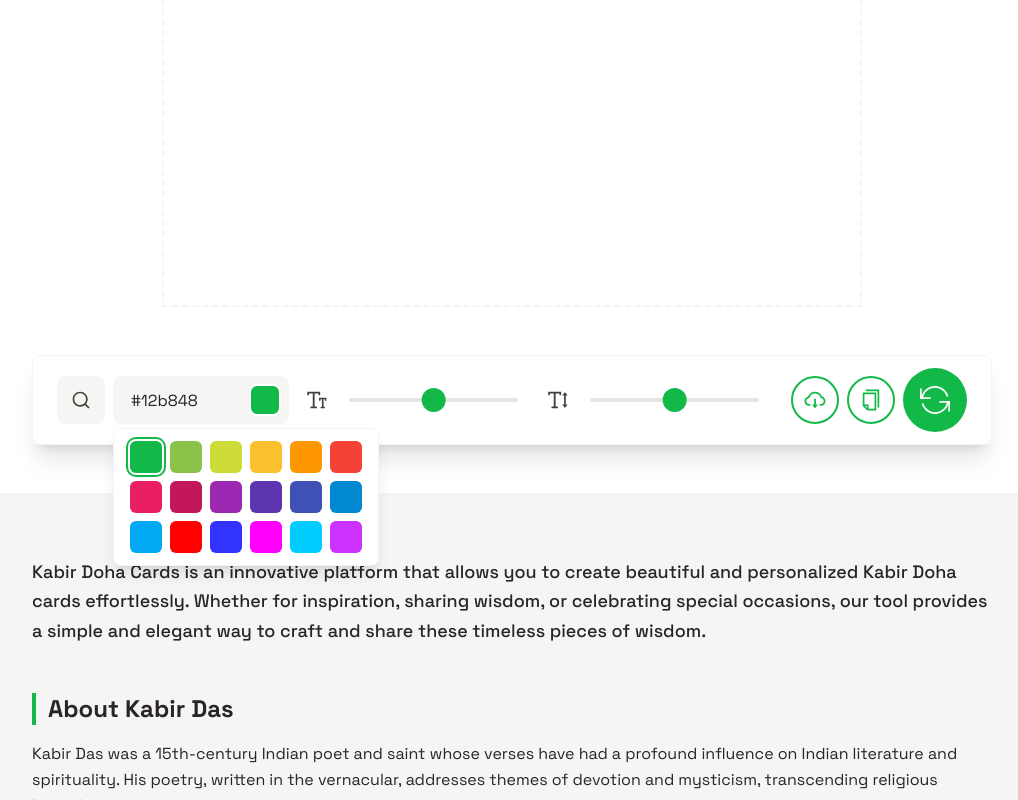
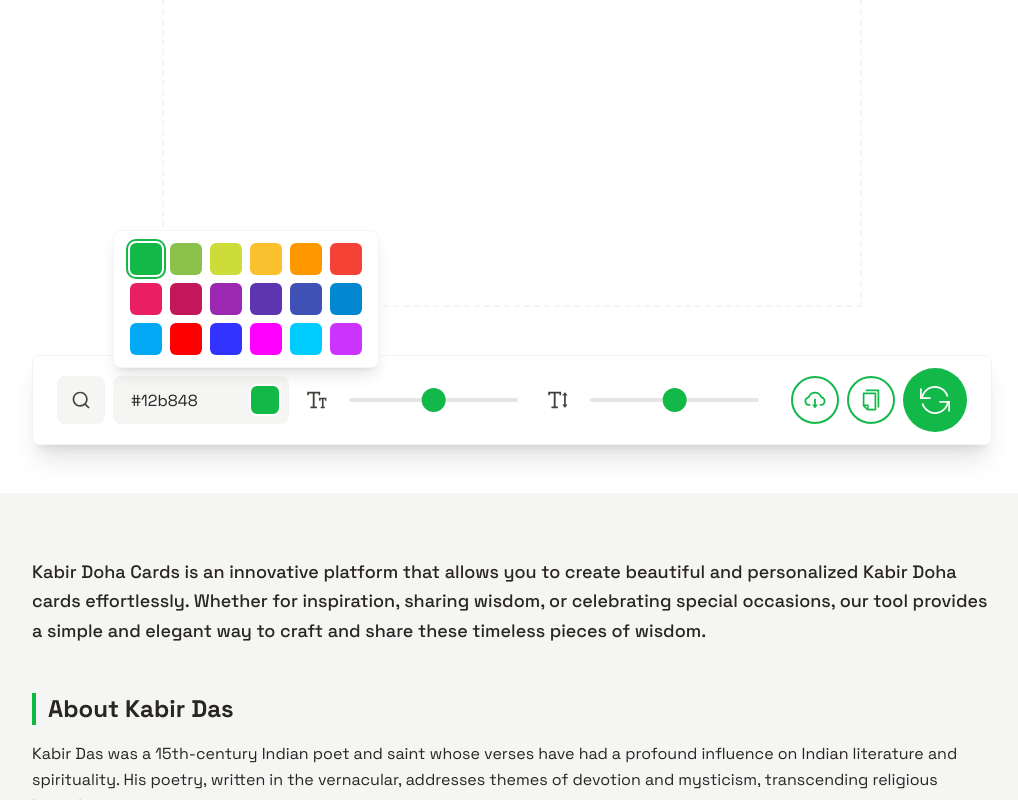
Before and after one commit to vijayhardaha/kabir-doha-cards, a Next.js app: page / in a window 1280 px wide. Both pictures are taken after a click on the button 393 px from the left and 889 px from the top of the page. Shown: the part 489-1289 px from the top of the page, without its empty margins (128-1146 px from the left). Built offline with nearby package versions, Linux system fonts and the light colour scheme; no server answers.

Commit message:
refactor: adjust position of color picker dropdown for improved visibility

```diff
--- a/src/components/options/ColorInput.js
+++ b/src/components/options/ColorInput.js
@@ -82,7 +82,7 @@ const ColorInput = ({ color, setColor }) => {
         ></button>
       </div>
       {isOpen && (
-        <div className="absolute top-full left-0 z-50 mt-1 rounded-lg border border-stone-100 bg-white px-4 py-3 pb-1 shadow-lg">
+        <div className="absolute bottom-full left-0 z-50 mb-2 rounded-lg border border-stone-100 bg-white px-4 py-3 pb-1 shadow-lg">
           {groupedColors.map((row, rowIndex) => (
             <div key={rowIndex} className="mb-2 flex flex-row gap-2">
               {row.map((color) => (
```
